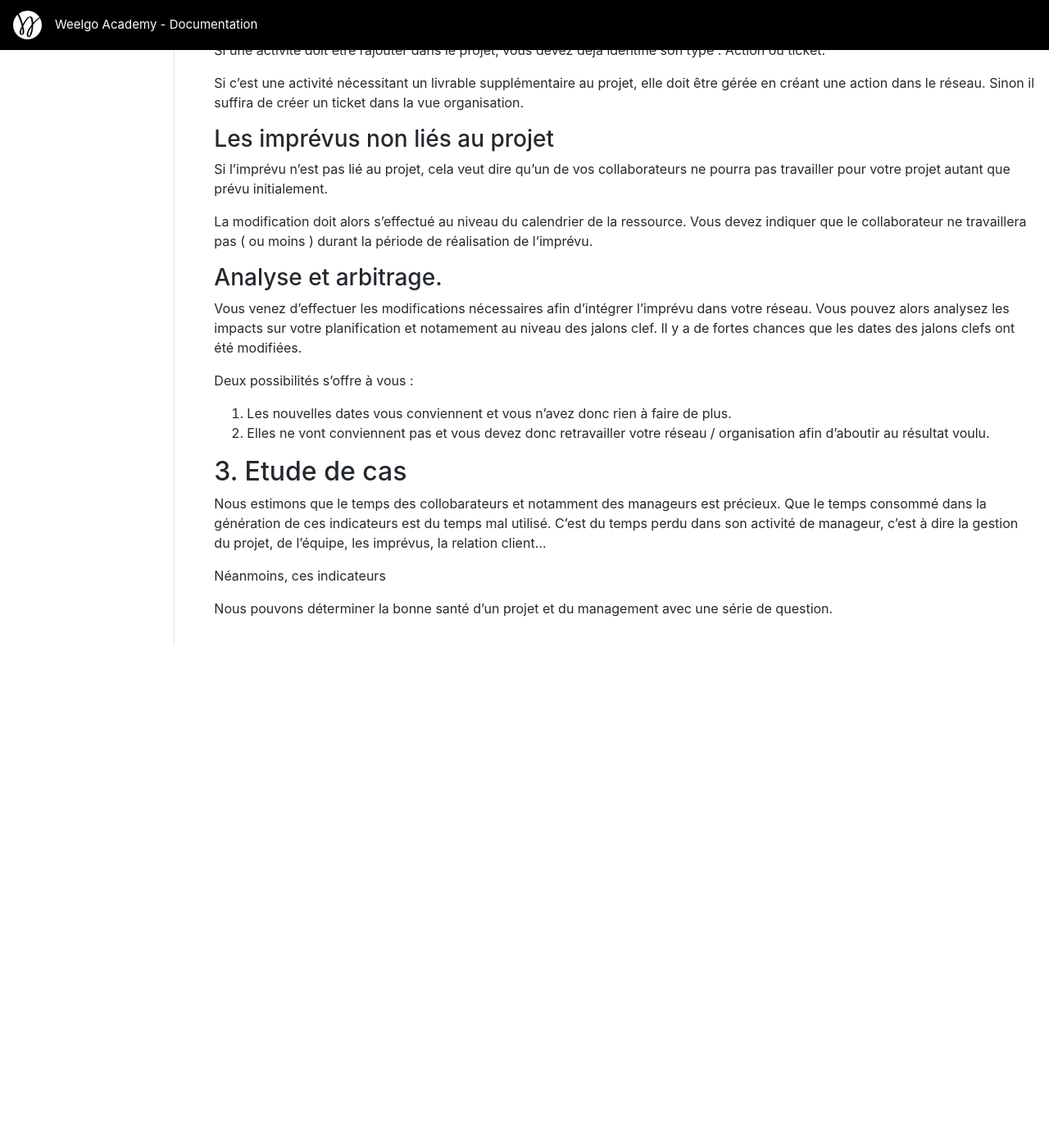
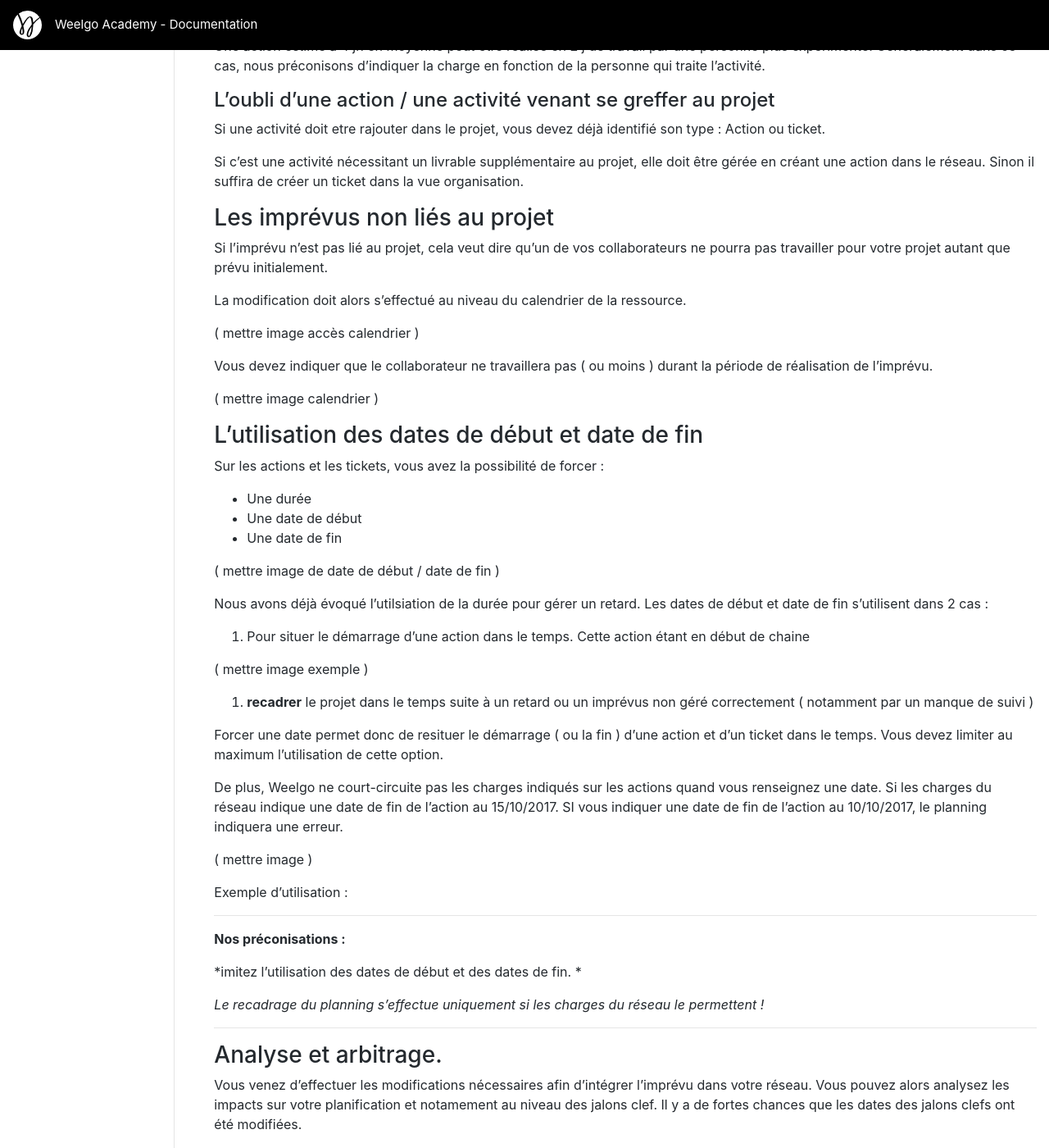
Before and after one commit to Weelgo/weelgo.github.io, a Jekyll site: the page built from fr/tutoriels/suiviProjet.md, in a window 1280 px wide and 1400 px high, scrolled down 2785 px. Shown: the whole window at 82% size. Built offline with Jekyll 4.4.1, drawn with Linux system fonts in a browser that asks for light colours; before the commit the page ends 3571 px from its top, so only the background shows below that; some of the changed text lies outside the part shown.

Commit message:
Update suiviProjet.md

```diff
--- a/fr/tutoriels/suiviProjet.md
+++ b/fr/tutoriels/suiviProjet.md
@@ -11,7 +11,7 @@
 Votre projet Weelgo est initialisé et vous devez maintenant piloter votre projet. Nous aborderons ce sujet au travers 3 axes :
 1. L'importance du suivi du planning et des indicateurs
 2. La gestion des imprévus
-3. Etude de cas
+3. Construire l'historique du projet
 
 
 ### Le management, quesako ?
@@ -19,6 +19,8 @@
 Comment pouvons-nous définir le management ? Nous n'allons pas ici exposer ce sujet en détail. Néanmoins faisons ensemblre un bref rappel des composantes essentielles du management.
 
 Manager, c'est composer avec 4 domaines :
+
+( mettre illustration PPT )
 
 + L'organisation
 + L'animation, la communication et la motivation de l'équipe
@@ -51,17 +53,17 @@
 + Le planning est-il à jour et partagé à l'ensemble de l'équipe ?
 + Existe t'il des indicateurs d'avancements fiables ? Sont-il partagé à l'ensemble des collaborateurs ?
 
-Une réponses affirmative à l'ensemble de ces questions nous permet de savoir que le manageur a tout à sa disposition pour organiser, animer, communiquer, analyser, prévoir et décider.
+Une réponses affirmative à l'ensemble de ces questions nous permet de savoir que le manageur a à sa disposition les moyens pour organiser, animer, communiquer, analyser, prévoir et décider.
 
 Le planning doit être considéré comme l'élément cléf dans un projet. C'est lui qui donne un cadre de travail à l'ensemble des intervenants dans le projet. C'est le fil d'ariane qui permet à tous les collaborateurs la possibilité de se situer dans un travail commun et dans une perspective globale.
 
 Il est donc vital d'avoir un planning mis à jour réguliérement. Cette gestion vivante du planning donne une impression de mouvement et de dynamisme au projet.
 
-Néanmoins, pour avoir une utilisation optimum du planning il faut deux prérequis :
+Néanmoins, pour avoir une utilisation optimum du planning,  deux prérequis sont nécessaires  :
 1. Faites participer vos équipes dans la planification. Ce mode de gestion permettra la responsabilisation de votre équipe et augmentera sa motivation
 2. Le planning doit être à jour et accessible à chaque instant.
 
-Il ne faut jamais accepter de glissement de délai sans réagir, même si les retards sont justifiés! Il faut toujours rechercher des solutions pour rattraper les retards et modifier le réseau du projet en conséquence.
+N'acceptez jamais de glissement de délai sans réagir, même si les retards sont justifiés! Il faut toujours rechercher des solutions pour rattraper les retards et modifier le réseau du projet en conséquence.
 
 C’est la seule attitude qui peut sensibiliser les acteurs du projet à l’importance de la tenue des délais. Une succession de glissements de délais enlève toute crédibilité au planning qui devient rapidement “lettre morte".
 
@@ -100,7 +102,13 @@
 
 #### Un retard sur une action/ticket
 
-Dans Weelgo, si le reste à faire est saisi réguliérement, le retard sur une action / ticket est détéctable immédiatement. Si ce retard est irrattrapable, il peut être de deux sortes :
+Dans Weelgo, si le reste à faire est saisi réguliérement, le retard sur une action / ticket est détéctable immédiatement.
+
+
+( Mettre image retard )
+
+
+Si ce retard est irrattrapable, il peut être de deux sortes :
 + Soit il a été mal estimé au niveau de la charge de réalisation. Dans se cas, il faut agmenter la charge de réalisation de l'action/ticket
 + Soit c'est la durée de réalisation qui a été mal estimée. Il faut forcer la durée de réalisation de l'action/ticket pour qu'elle corresponde à la réalité.
 
@@ -117,8 +125,50 @@
 
 Si l'imprévu n'est pas lié au projet, cela veut dire qu'un de vos collaborateurs ne pourra pas travailler pour votre projet autant que prévu initialement.
 
-La modification doit alors s'effectué au niveau du calendrier de la ressource. Vous devez indiquer que le collaborateur ne travaillera pas ( ou moins ) durant la période de réalisation de l'imprévu.
+La modification doit alors s'effectué au niveau du calendrier de la ressource.
 
+( mettre image accès calendrier )
+
+Vous devez indiquer que le collaborateur ne travaillera pas ( ou moins ) durant la période de réalisation de l'imprévu.
+
+
+( mettre image calendrier )
+
+### L'utilisation des dates de début et date de fin
+
+Sur les actions et les tickets, vous avez la possibilité de forcer :
++ Une durée
++ Une date de début
++ Une date de fin
+
+( mettre image de date de début / date de fin )
+
+Nous avons déjà évoqué l'utilsiation de la durée pour gérer un retard. Les dates de début et date de fin s'utilisent dans 2 cas :
+1. Pour situer le démarrage d'une action dans le temps. Cette action étant en début de chaine
+
+( mettre image exemple )
+
+2.  __recadrer__ le projet dans le temps suite à un retard ou un imprévus non géré correctement ( notamment par un manque de suivi )
+
+
+Forcer une date permet donc de resituer le démarrage ( ou la fin ) d'une action et d'un ticket dans le temps. Vous devez limiter au maximum l'utilisation de cette option.
+
+De plus, Weelgo ne court-circuite pas les charges indiqués sur les actions quand vous renseignez une date. Si les charges du réseau indique une date de fin de l'action au 15/10/2017. SI vous indiquer une date de fin de l'action au 10/10/2017, le planning indiquera une erreur.
+
+( mettre image )
+
+
+Exemple d'utilisation :
+
+---
+
+**Nos préconisations :**
+<a id="ordreActions"></a>
+>*imitez l'utilisation des dates de début et des dates de fin. *
+
+>*Le recadrage du planning s'effectue uniquement si les charges du réseau le permettent !*
+
+---
 
 ### Analyse et arbitrage.
 
@@ -128,10 +178,36 @@
 1. Les nouvelles dates vous conviennent et vous n'avez donc rien à faire de plus.
 2. Elles ne vont conviennent pas et vous devez donc retravailler votre réseau / organisation afin d'aboutir au résultat voulu.
 
+La modification du réseau doit être effectué par le responsable du réseau. Cet arbitrage peut avoir été partagé avec l'équipe mais toute modification du réseau reste à la charge du responsable.
+
+## 3. Construire l'historique du projet
+
+Dans weelgo, vous avez la possibilité de construire l'historique du projet. Cet historique ou snapshot, permet de prendre une photo du projet à un instant T.
 
 
-## 3. Etude de cas
+( Mettre image historique )
 
+Afin de pouvoir consolider l'avancement du projet dans le gantt, burdnow et droit à 45°, vous devez effectuer un snapshot régulérement.
+
+En plus de pouvoir consolider l'avancement, vous aurez à votre disposition le déroulement du projet.
+
+
+( mettre image )
+
+
+Lors de la génération d'un snapshot, vous pouvez renseigner la météo du projet ainsi que rajouter des commentaires.
+
+Si vous gérez plusieurs projets en même temps, cela vous aidera dans votre présentation du projet à un tiers.
+
+---
+
+**Nos préconisations :**
+<a id="ordreActions"></a>
+>*Faites des snapshots réguliérement afin de construire l'historique du projet*
+
+>* Renseignez la météo du projet et ajoutez des commentaires*
+
+---
 
 
 
```
